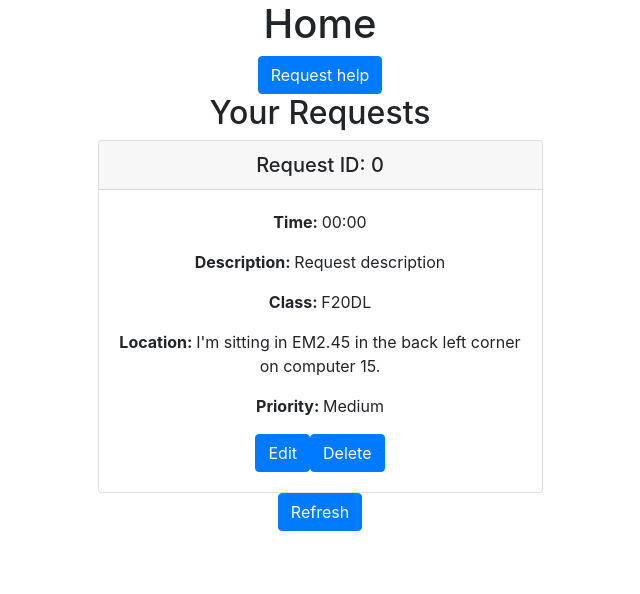
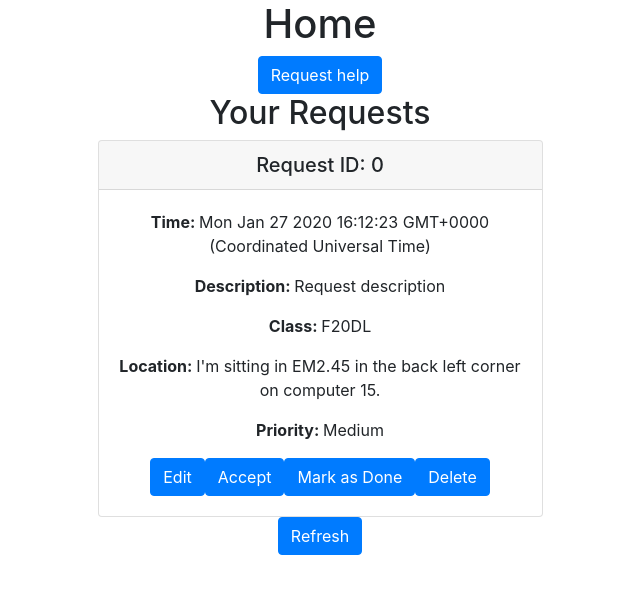
Before and after one commit to paul-cockburn/nextup, a React (Create React App) app: page /student-home in a window 1280 px wide. Shown: the top 594 px of the page, without its empty margins (320-960 px from the left). Built offline with nearby package versions, Linux system fonts and the light colour scheme; no server answers; the database is empty.

Commit message:
card update

```diff
--- a/src/components/RequestCard.js
+++ b/src/components/RequestCard.js
@@ -12,7 +12,7 @@ class RequestCard extends React.Component {
                 <Card.Header as="h5">Request ID: {this.props.requestId}</Card.Header>
                 <Card.Body>
                 <Card.Text>
-                    <strong>Time: </strong>{this.props.requestTime}
+                    <strong>Time: </strong>{Date(this.props.requestTime)}
                 </Card.Text>
                 <Card.Text>
                     <strong>Description: </strong>{this.props.requestDescription}
@@ -27,6 +27,8 @@ class RequestCard extends React.Component {
                 <strong>Priority: </strong>{this.props.requestPriority}
                 </Card.Text>
                 <Button variant="primary">Edit</Button>
+                <Button variant="primary">Accept</Button>
+                <Button variant="primary">Mark as Done</Button>
                 <Button variant="primary">Delete</Button>
                 </Card.Body>
             </Card>
```
